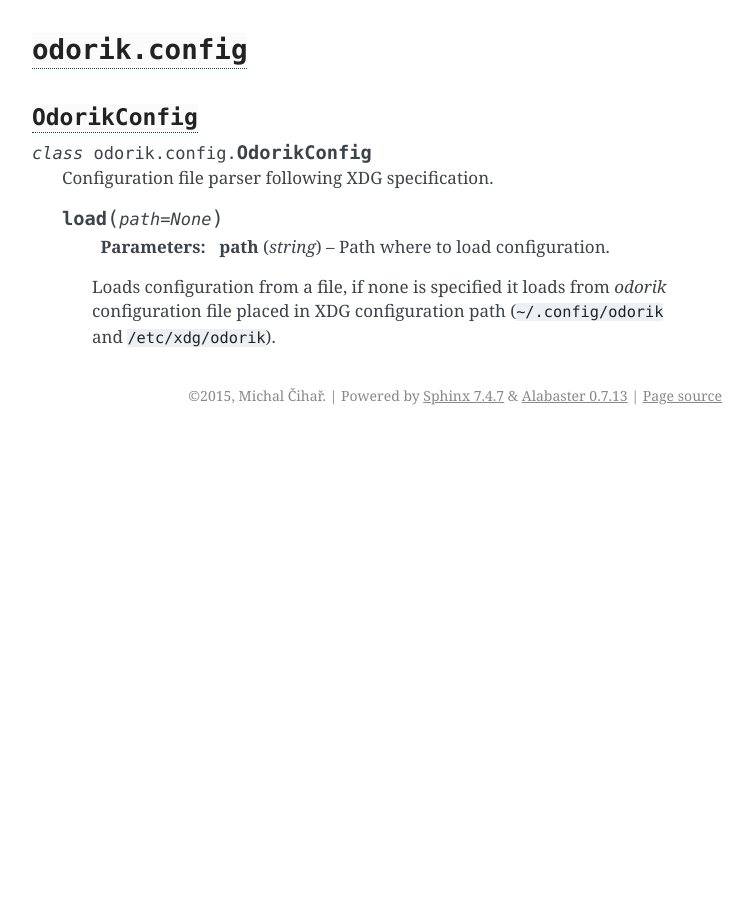
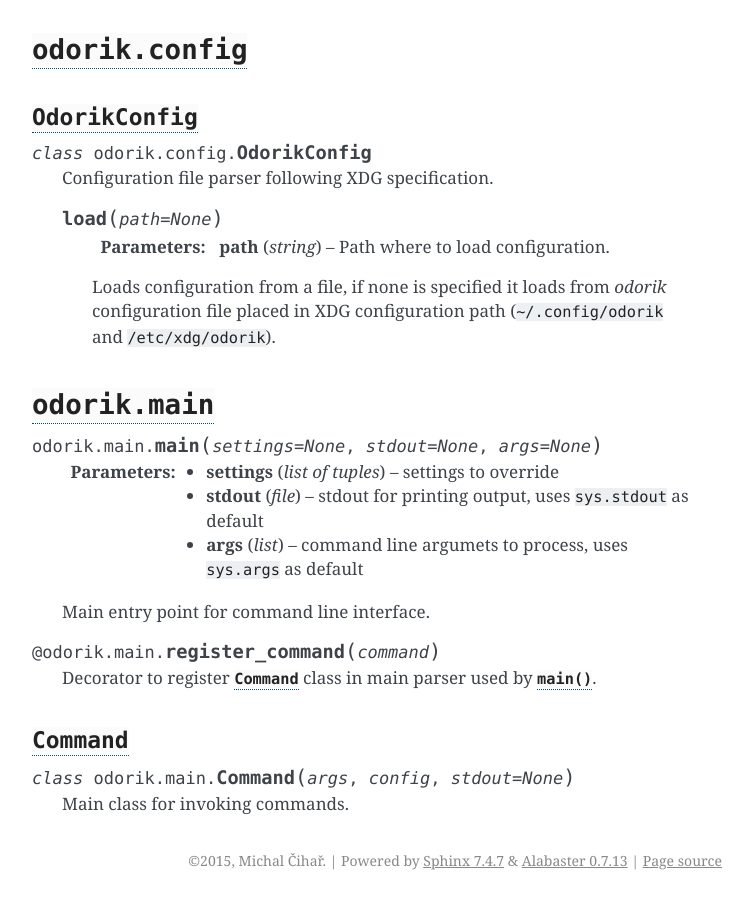
Before and after one commit to nijel/odorik, a Sphinx documentation site: the page built from docs/python.rst, in a window 1280 px wide and 900 px high, scrolled down 1703 px. Shown: the whole window, without its empty margins (388-1141 px from the left). Built offline with Sphinx 7.4.7, drawn with Linux system fonts in a browser that asks for light colours; before the commit the page ends 2138 px from its top, so only the background shows below that; some of the changed text lies outside the part shown.

Commit message:
Document internal classes for command line interface
Signed-off-by: Michal Čihař <michal@cihar.com>

```diff
--- a/docs/python.rst
+++ b/docs/python.rst
@@ -124,3 +124,33 @@ Python API
         Loads configuration from a file, if none is specified it loads from
         `odorik` configuration file placed in XDG configuration path
         (:file:`~/.config/odorik` and :file:`/etc/xdg/odorik`).
+
+
+:mod:`odorik.main`
+==================
+
+.. module:: odorik.main
+    :synopsis: Command line interface
+
+.. function:: main(settings=None, stdout=None, args=None)
+
+    :param settings: settings to override
+    :type settings: list of tuples
+    :param stdout: stdout for printing output, uses ``sys.stdout`` as default
+    :type stdout: file
+    :param args: command line argumets to process, uses ``sys.args`` as default
+    :type args: list
+
+    Main entry point for command line interface.
+
+.. decorator:: register_command(command)
+
+    Decorator to register :class:`Command` class in main parser used by
+    :func:`main`.
+
+:class:`Command`
+----------------
+
+.. class:: Command(args, config, stdout=None)
+
+    Main class for invoking commands.
```
